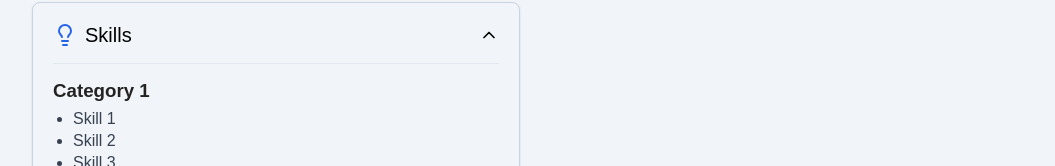
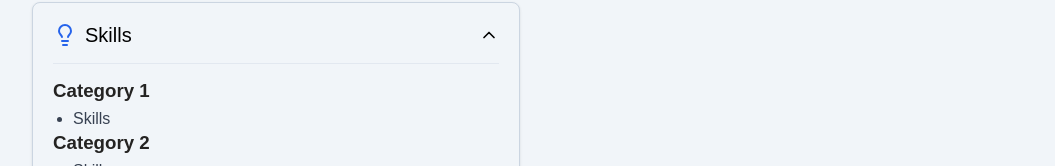
Before and after one commit to ta-torres/cv-builder, a React (Vite) app: page / in a window 1280 px wide. Shown: the part 634-800 px from the top of the page, without its empty margins (112-1167 px from the left). Built offline with nearby package versions, Linux system fonts and the light colour scheme.

Commit message:
change skills data to string

```diff
--- a/src/components/Forms/SkillsForm.jsx
+++ b/src/components/Forms/SkillsForm.jsx
@@ -6,7 +6,7 @@ const SkillsForm = ({ data, isEditing, onToggleEdit, onSubmit }) => {
   const [formData, setFormData] = useState([
     {
       category: "",
-      skills: ["", "", ""],
+      skills: "",
     },
   ]);
 
@@ -15,7 +15,7 @@ const SkillsForm = ({ data, isEditing, onToggleEdit, onSubmit }) => {
       ...formData,
       {
         category: "",
-        skills: ["", "", ""],
+        skills: "",
       },
     ]);
   };
@@ -26,9 +26,9 @@ const SkillsForm = ({ data, isEditing, onToggleEdit, onSubmit }) => {
     setFormData(newData);
   };
 
-  const updateSkill = (categoryIndex, skillIndex, value) => {
+  const updateSkill = (categoryIndex, value) => {
     const newData = [...formData];
-    newData[categoryIndex].skills[skillIndex] = value;
+    newData[categoryIndex].skills = value;
     setFormData(newData);
   };
 
@@ -52,18 +52,14 @@ const SkillsForm = ({ data, isEditing, onToggleEdit, onSubmit }) => {
             />
           </div>
           <div className="form-group">
-            <label>Skills (up to 3)</label>
-            {category.skills.map((skill, skillIndex) => (
-              <input
-                key={skillIndex}
-                type="text"
-                value={skill}
-                onChange={(e) =>
-                  updateSkill(categoryIndex, skillIndex, e.target.value)
-                }
-                placeholder="Enter a skill"
-              />
-            ))}
+            <label>Skills</label>
+
+            <input
+              type="text"
+              value={category.skills}
+              onChange={(e) => updateSkill(categoryIndex, e.target.value)}
+              placeholder="Enter a skill"
+            />
           </div>
         </div>
       ))}
@@ -84,13 +80,7 @@ const SkillsForm = ({ data, isEditing, onToggleEdit, onSubmit }) => {
         <div key={index} className="preview-container">
           <h3>{category.category}</h3>
           <ul className="preview-list">
-            {category.skills
-              .filter((skill) => skill)
-              .map((skill, idx) => (
-                <li key={idx} className="preview-list-item">
-                  {skill}
-                </li>
-              ))}
+            <li className="preview-list-item">{category.skills}</li>
           </ul>
         </div>
       ))}
--- a/src/components/Preview/CVDocument.jsx
+++ b/src/components/Preview/CVDocument.jsx
@@ -46,13 +46,7 @@ const CVDocument = ({ data }) => (
                 </View>
                 <Text style={styles.skill_category}>{category.category}</Text>
                 <View style={styles.skills_list}>
-                  {category.skills
-                    .filter((skill) => skill)
-                    .map((skill, idx) => (
-                      <View key={idx} style={styles.list_item}>
-                        <Text style={styles.list_text}>{skill}</Text>
-                      </View>
-                    ))}
+                  <Text style={styles.list_text}>{category.skills}</Text>
                 </View>
               </View>
             ))}
--- a/src/utils/cvData.js
+++ b/src/utils/cvData.js
@@ -53,15 +53,9 @@ const cvData = {
     isExpanded: true,
     isEditing: false,
     data: [
-      {
-        category: "Category 1",
-        skills: ["Skill 1", "Skill 2", "Skill 3"],
-      },
-      {
-        category: "Category 2",
-        skills: ["Skill 1", "Skill 2", "Skill 3"],
-      },
-      { category: "Category 3", skills: ["Skill 1"] },
+      { category: "Category 1", skills: "Skills" },
+      { category: "Category 2", skills: "Skills" },
+      { category: "Category 3", skills: "Skills" },
     ],
   },
   projects: {
```
